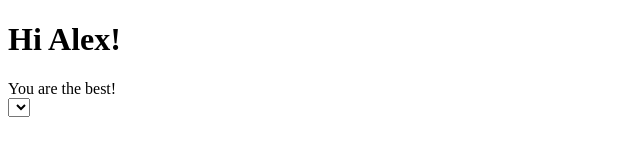
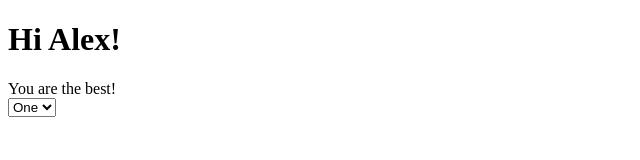
Before and after one commit to Angelina-Varvashevich/GitFlow, a plain HTML site: page index.html in a window 1280 px wide. Shown: the full height of the page, 0-640 px from the left. Drawn offline with Linux system fonts and the light colour scheme.

Commit message:
Task#8 second

```diff
--- a/index.html
+++ b/index.html
@@ -11,6 +11,7 @@
 <div> You are the best! </div>
 
 <select>
+<option value="1">One</option>
 </select>
 </body>
 </html>
```
